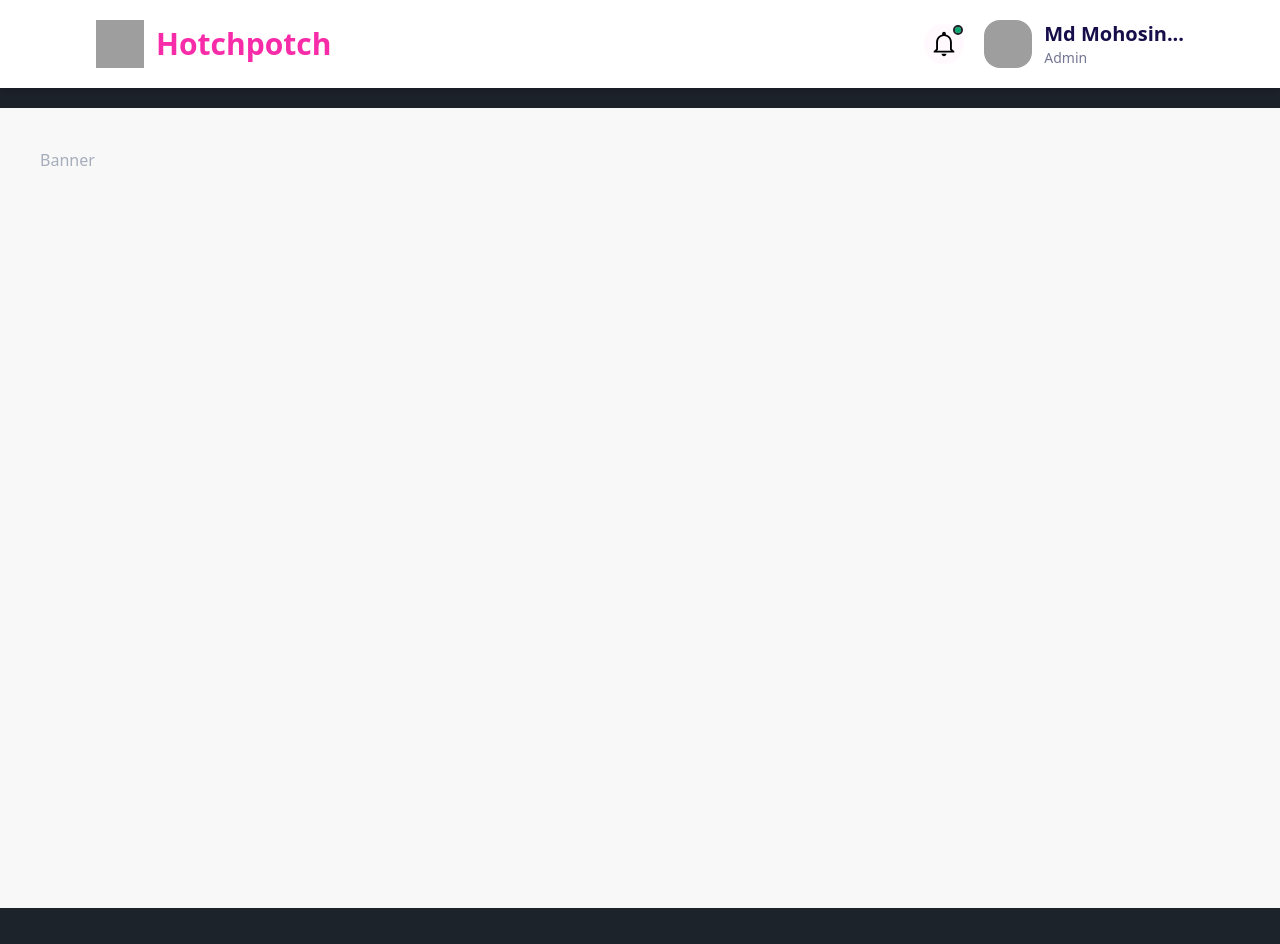
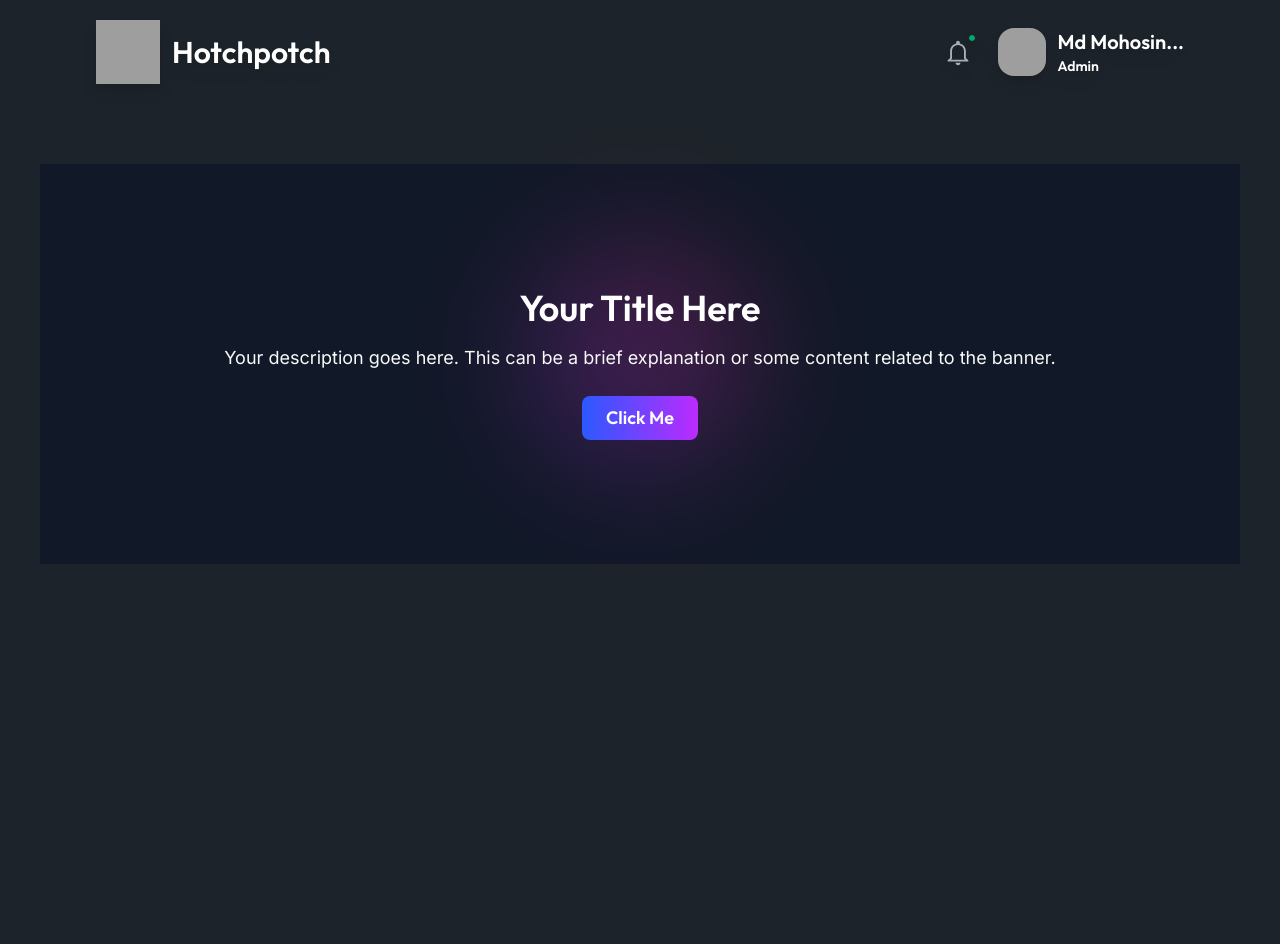
Before and after one commit to Mohosin075/facebook-ads-hotchpotch, a Next.js app: page / in a window 1280 px wide. Built offline with nearby package versions, Linux system fonts and the light colour scheme; grey boxes are pictures that could not be loaded.

Commit message:
design config file and setup project design style

```diff
--- a/next.config.ts
+++ b/next.config.ts
@@ -1,15 +1,6 @@
 import type { NextConfig } from "next";
 
 const nextConfig: NextConfig = {
-  async redirects() {
-    return [
-      {
-        source: "/",
-        destination: "/",
-        permanent: true,
-      },
-    ];
-  },
   images: {
     remotePatterns: [{ protocol: "https", hostname: "**" }],
   },
--- a/src/app/(auth)/sign-up/page.tsx
+++ b/src/app/(auth)/sign-up/page.tsx
@@ -1,18 +1,7 @@
-"use client";
-import { useRouter } from "next/navigation";
-
 const SignUp = () => {
-  const user = false;
-  const router = useRouter();
-
-  if (user) {
-    router.push(`/dashboard/${"admin"}/overview`);
-    return null;
-  }
-
   return (
     <div className="min-h-screen flex items-center justify-center bg-light-background text-light-foreground">
-      <form className="bg-white p-8 rounded-lg shadow-md w-full max-w-md">
+      <form className=" p-8 rounded-lg shadow-md w-full max-w-md">
         <h1 className="text-2xl font-bold text-primary mb-4">Sign Up</h1>
         <p className="text-sm text-secondaryGray mb-6">
           Fill in your details to create an account.
--- a/src/app/globals.css
+++ b/src/app/globals.css
@@ -6,36 +6,26 @@
   @apply px-4 md:px-8 lg:px-16 xl:px-24;
 }
 
-.CBtn {
-  @apply py-2 px-2 md:px-4 rounded-md border text-xs md:text-lg font-semibold border-primary text-primary;
-}
-.CBtnBg {
-  @apply py-2 px-2 md:px-4 rounded-md border text-xs md:text-lg font-semibold bg-primary text-white border-primary;
+
+button {
+  @apply py-2 px-2 md:px-4 rounded-md text-xs md:text-lg font-semibold  border-0 text-white bg-gradient-to-r from-[#2B59FF] to-[#BB2BFF] hover:from-[#5C7FFF] hover:to-[#CB5CFF] active:from-[#0035F5] active:to-[#A600F5];
 }
 
-:root {
-  --primary: #f82ba9;
-  --secondary: #160e4b;
-  --background: #f8f8f8;
-  --foreground: #160e4b;
-  --primaryGray: #fdcfeb21;
-  --secondaryGray: #737791;
+h1 {
+  @apply text-6xl text-primary-light filter brightness-[20] font-thin font-outfit;
 }
-
-/* @media (prefers-color-scheme: dark) {
-  :root {
-    --background: #160e4b;
-    --foreground: #ededed;
-  }
+h2 {
+  @apply text-[42px] text-primary-light filter brightness-[20] font-semibold font-outfit;
 }
-@media (prefers-color-scheme: white) {
-  :root {
-    --background: #ededed;
-    --foreground: #160e4b;
-  }
+h3 {
+  @apply text-2xl  text-primary-light filter brightness-[20] font-semibold font-outfit;
 }
-
-body {
-  color: var(--foreground);
-  background: var(--background);
-} */
+h4 {
+  @apply text-lg  text-primary-light filter brightness-[20] font-semibold font-inter;
+}
+h5 {
+  @apply text-[16px]  text-primary-light filter brightness-[20] font-semibold font-inter;
+}
+p {
+  @apply text-[16px]  text-primary-lightGray filter font-inter;
+}
--- a/src/app/layout.tsx
+++ b/src/app/layout.tsx
@@ -1,18 +1,25 @@
 import type { Metadata } from "next";
-import { Poppins } from "next/font/google";
+import { Inter, Outfit } from "next/font/google";
 import "./globals.css";
 import Navbar from "@/components/ui/shared/navbar/Navbar";
-import DashboardLayout from "@/components/ui/shared/DashboardLayout";
+import MainLayout from "@/components/ui/shared/MainLayout";
 
-const poppins = Poppins({
+// Import Inter font
+const inter = Inter({
   subsets: ["latin"],
-  weight: ["400", "500", "700"],
-  variable: "--font-poppins",
+  weight: ["400", "600", "700"], // Specify the weights you need
+  display: "swap", // Ensures text is visible while the font loads
 });
 
+// Import Outfit font
+const outfit = Outfit({
+  subsets: ["latin"],
+  weight: ["300", "400", "600"], // Specify the weights you need
+  display: "swap", // Ensures text is visible while the font loads
+});
 export const metadata: Metadata = {
-  title: "Online Course Dashboard",
-  description: "This is Online Course Dashboard!",
+  title: "facebook ads",
+  description: "facebook ads!",
 };
 
 export default function RootLayout({
@@ -22,11 +29,11 @@ export default function RootLayout({
 }>) {
   return (
     <html lang="en" data-theme={"dark"}>
-      <body className={`${poppins.variable} max-w-[1800px] mx-auto`}>
-      <Navbar />
-        <DashboardLayout>
-          {children}
-        </DashboardLayout>
+      <body
+        className={`${inter.className} ${outfit.className} max-w-[1800px] mx-auto`}
+      >
+        <Navbar />
+        <MainLayout>{children}</MainLayout>
       </body>
     </html>
   );
--- a/src/app/page.tsx
+++ b/src/app/page.tsx
@@ -4,7 +4,7 @@ const Home = () => {
   return (
     <div>
       <Banner />
-    </div>
+          </div>
   );
 };
 
--- a/src/components/ui/banner/Banner.tsx
+++ b/src/components/ui/banner/Banner.tsx
@@ -1,7 +1,22 @@
 const Banner = () => {
   return (
-    <div>Banner</div>
-  )
-}
+    <div className="relative bg-gray-900 w-full h-[400px]">
+      {/* Centered Gradient Background */}
+      <div className="absolute inset-y-20 inset-x-0 w-56 h-56 blur-3xl opacity-30 rounded-full rotate-45 bg-gradient-to-b from-pink-600 to-purple-600  mx-auto"></div>
 
-export default Banner
+      {/* Content (Title, Description, Button) */}
+      <div className="absolute inset-0 flex flex-col items-center justify-center text-white px-6">
+        <h1 className="text-4xl font-bold mb-4">Your Title Here</h1>
+        <p className="text-lg mb-6">
+          Your description goes here. This can be a brief explanation or some
+          content related to the banner.
+        </p>
+        <button className="bg-blue-500 text-white py-2 px-6 rounded-lg hover:bg-blue-600 transition">
+          Click Me
+        </button>
+      </div>
+    </div>
+  );
+};
+
+export default Banner;
--- a/src/components/ui/shared/DashboardLayout.tsx
+++ b/src/components/ui/shared/MainLayout.tsx
@@ -1,13 +1,12 @@
 import { Children } from "@/types";
 import Sidebar from "./navbar/Sidebar";
 
-const DashboardLayout = ({ children }: Children) => {
-  const user = true;
+const MainLayout = ({ children }: Children) => {
   return (
     <div className="md:py-5">
       <div className="drawer">
         <input id="my-drawer-2" type="checkbox" className="drawer-toggle" />
-        <div className="drawer-content p-5 md:p-10 bg-light-background min-h-screen">
+        <div className="drawer-content p-5 md:p-10  min-h-screen">
           {/* Page content here */}
           {children}
         </div>
@@ -18,11 +17,11 @@ const DashboardLayout = ({ children }: Children) => {
             className="drawer-overlay"
           ></label>
           {/* Sidebar content here */}
-          {user && <Sidebar />}
+          <Sidebar />{" "}
         </div>
       </div>
     </div>
   );
 };
 
-export default DashboardLayout;
+export default MainLayout;
--- a/src/components/ui/shared/navbar/Logo.tsx
+++ b/src/components/ui/shared/navbar/Logo.tsx
@@ -8,7 +8,7 @@ const Logo = () => {
         width={50}
         height={50}
         alt="logo"
-        className="w-10 h-10 md:w-12  md:h-12 object-cover"
+        className="w-10 h-10 md:w-16  md:h-16 object-cover"
         src="https://i.ibb.co.com/VJCvfwf/ed49ac106692c8d48d005987f226611a.png"
       />
       <h1 className="text-xl md:text-2xl lg:text-3xl text-primary font-bold">
--- a/src/components/ui/shared/navbar/Navbar.tsx
+++ b/src/components/ui/shared/navbar/Navbar.tsx
@@ -3,7 +3,7 @@ import Profile from "./Profile";
 
 const Navbar = () => {
   return (
-    <div className="CContainer drop-shadow-lg flex justify-between items-center py-5 bg-white text-black">
+    <div className="CContainer drop-shadow-lg flex justify-between items-center py-5">
       {/* Navbar Left */}
       <Logo />
       {/* Navbar right */}
--- a/src/components/ui/shared/navbar/ProfileWithRole.tsx
+++ b/src/components/ui/shared/navbar/ProfileWithRole.tsx
@@ -17,11 +17,11 @@ const ProfileWithRole = () => {
           src="https://encrypted-tbn0.gstatic.com/images?q=tbn:ANd9GcQEdrGQjxjRIAaWELeq0lTtMiR_PGcD2Lisaw&s"
         />
         <div>
-          <h3 className="md:text-xl text-secondary font-semibold">
+          <h3 className="md:text-xl  font-semibold">
             {name?.length < 10 ? name : `${name?.slice(0, 10)}...`}
           </h3>
-          <h3 className="md:text-xl text-secondary font-semibold">{}</h3>
-          <h3 className="text-sm md:text-secondaryGray">Admin</h3>
+          <h3 className="md:text-xl  font-semibold">{}</h3>
+          <h3 className="text-sm">Admin</h3>
         </div>
       </Link>
     </div>
--- a/src/components/ui/shared/navbar/Sidebar.tsx
+++ b/src/components/ui/shared/navbar/Sidebar.tsx
@@ -6,8 +6,8 @@ import LogOut from "./LogOut";
 
 const Sidebar = () => {
   return (
-    <div className="min-h-full bg-light-background px-5 py-10 w-64 md:w-72 lg:w-80">
-      <div className="bg-white min-h-[90vh] rounded-lg py-4 lg:py-0">
+    <div className="min-h-full bg- px-5 py-10 w-64 md:w-72 lg:w-80 bg-gray-900">
+      <div className=" min-h-[90vh] rounded-lg py-4 lg:py-0">
         <div className="block lg:hidden px-4">
           <Logo />
         </div>
--- a/tailwind.config.ts
+++ b/tailwind.config.ts
@@ -9,19 +9,28 @@ export default {
   ],
   theme: {
     extend: {
+      fontFamily: {
+        inter: ["Inter", "sans-serif"],
+        outfit: ["Outfit", "sans-serif"],
+      },
       colors: {
-        primary: "var(--primary)",
-        secondary: "var(--secondary)",
-        primaryGray : "var(--primaryGray)",
-        secondaryGray : "var(--secondaryGray)",
-        light: {
-          background: "var(--background)",
-          foreground: "var(--foreground)",
+        primary: {
+          DEFAULT: "#1E40AF",
+          light: "#FFFFFF",
+          lightGray: "#FAFAFA",
+          dark: "#12141D",
+          darkGray: "#B7B8BB",
+          lightBlue: "#0EA5E9",
         },
-        dark: {
-          background: "var(--foreground)",
-          foreground: "var(--background)",
+        secondary: {
+          DEFAULT: "#1E40AF",
+          light: "#FFFFFF",
+          lightGray: "#FAFAFA",
+          dark: "#12141D",
+          darkGray: "#B7B8BB",
+          lightBlue: "#0EA5E9",
         },
+
       },
     },
   },
```
Also changed, not shown: 2 other files (tests, documents, lock files or other folders).
